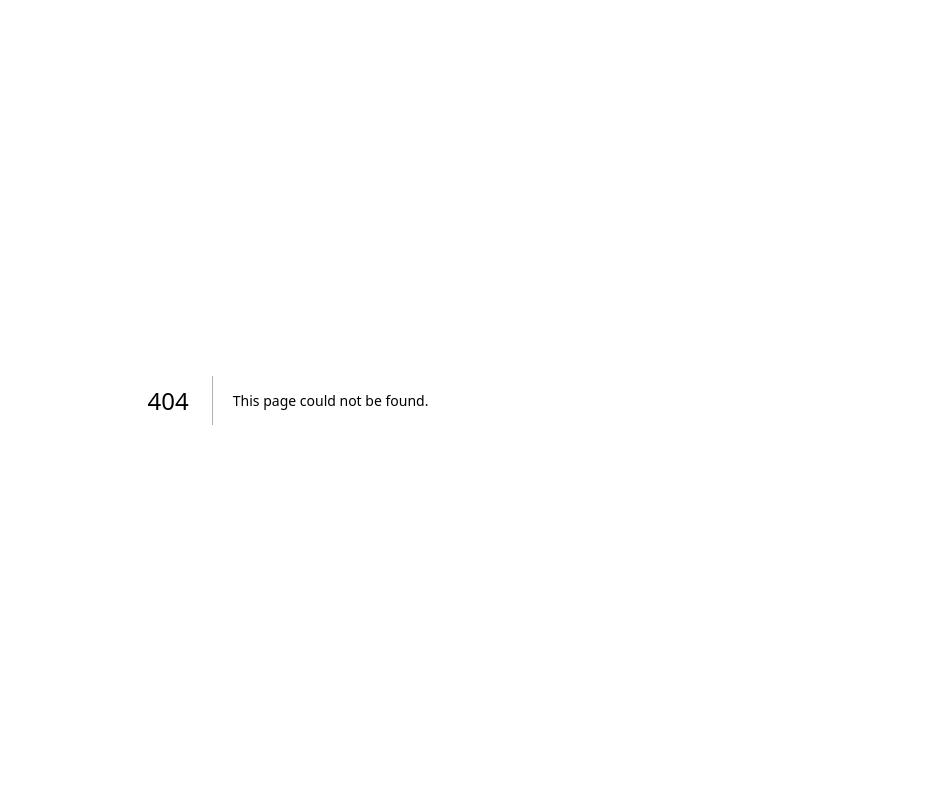
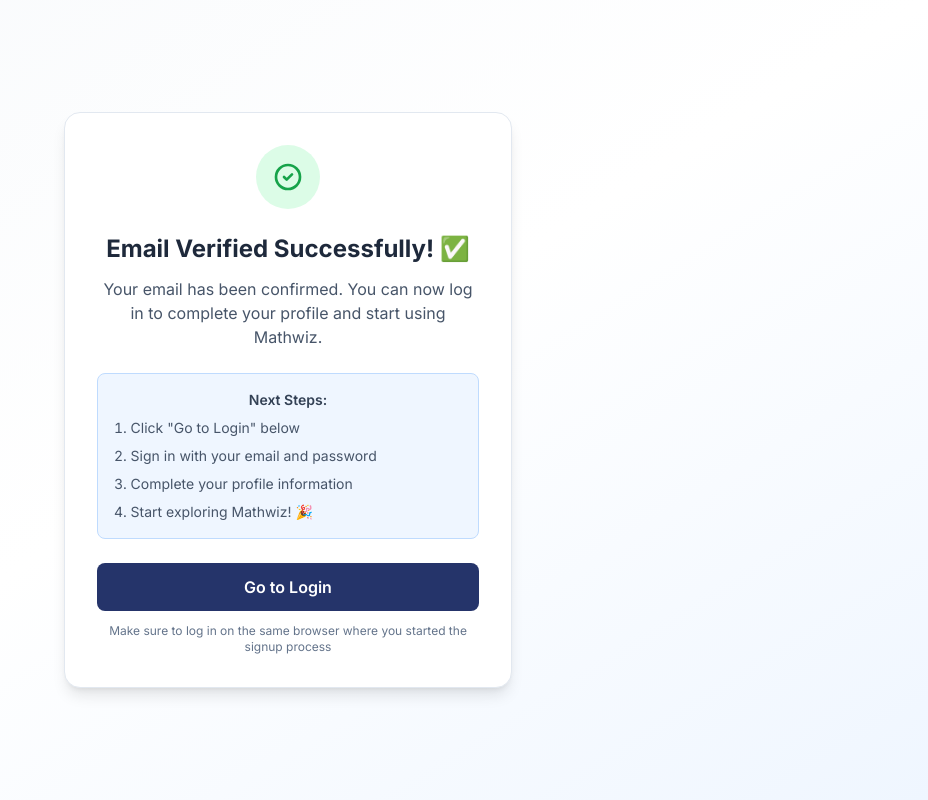
Before and after one commit to CSci-153-Web-Systems-and-Technologies/batch-2025-mathwiz-arena-web, a Next.js app: page /signup/email-verified in a window 1280 px wide. Before the commit this address had no page. Shown: the whole page, without its empty margins (352-1280 px from the left). Built offline with nearby package versions, Linux system fonts and the light colour scheme.

Commit message:
Add email verified page for sign-up after email verification

```diff
--- /dev/null
+++ b/app/(auth)/signup/email-verified/page.tsx
@@ -0,0 +1,62 @@
+import Link from "next/link";
+
+export default function EmailVerifiedPage() {
+  return (
+    <div className="min-h-screen bg-gradient-to-br from-slate-50 via-white to-blue-50 flex items-center justify-center p-4">
+      <div className="w-full max-w-md">
+        <div className="bg-white rounded-2xl shadow-lg p-8 border border-slate-200 text-center">
+          {/* Success Icon */}
+          <div className="mx-auto w-16 h-16 bg-green-100 rounded-full flex items-center justify-center mb-6">
+            <svg
+              xmlns="http://www.w3.org/2000/svg"
+              className="h-8 w-8 text-green-600"
+              fill="none"
+              viewBox="0 0 24 24"
+              stroke="currentColor"
+            >
+              <path
+                strokeLinecap="round"
+                strokeLinejoin="round"
+                strokeWidth={2}
+                d="M9 12l2 2 4-4m6 2a9 9 0 11-18 0 9 9 0 0118 0z"
+              />
+            </svg>
+          </div>
+
+          <h1 className="text-2xl font-bold text-slate-800 mb-3">
+            Email Verified Successfully! ✅
+          </h1>
+
+          <p className="text-slate-600 mb-6">
+            Your email has been confirmed. You can now log in to complete your profile and start using Mathwiz.
+          </p>
+
+          <div className="bg-blue-50 border border-blue-200 rounded-lg p-4 mb-6">
+            <p className="text-sm font-semibold text-slate-700 mb-2">
+              Next Steps:
+            </p>
+            <ol className="text-sm text-slate-600 space-y-2 text-left list-decimal list-inside">
+              <li>Click "Go to Login" below</li>
+              <li>Sign in with your email and password</li>
+              <li>Complete your profile information</li>
+              <li>Start exploring Mathwiz! 🎉</li>
+            </ol>
+          </div>
+
+          <div className="space-y-3">
+            <Link
+              href="/login"
+              className="block w-full bg-[#25346A] text-white py-3 px-4 rounded-lg font-semibold hover:bg-[#1a2650] transition-colors"
+            >
+              Go to Login
+            </Link>
+
+            <p className="text-xs text-slate-500">
+              Make sure to log in on the same browser where you started the signup process
+            </p>
+          </div>
+        </div>
+      </div>
+    </div>
+  );
+}
```
